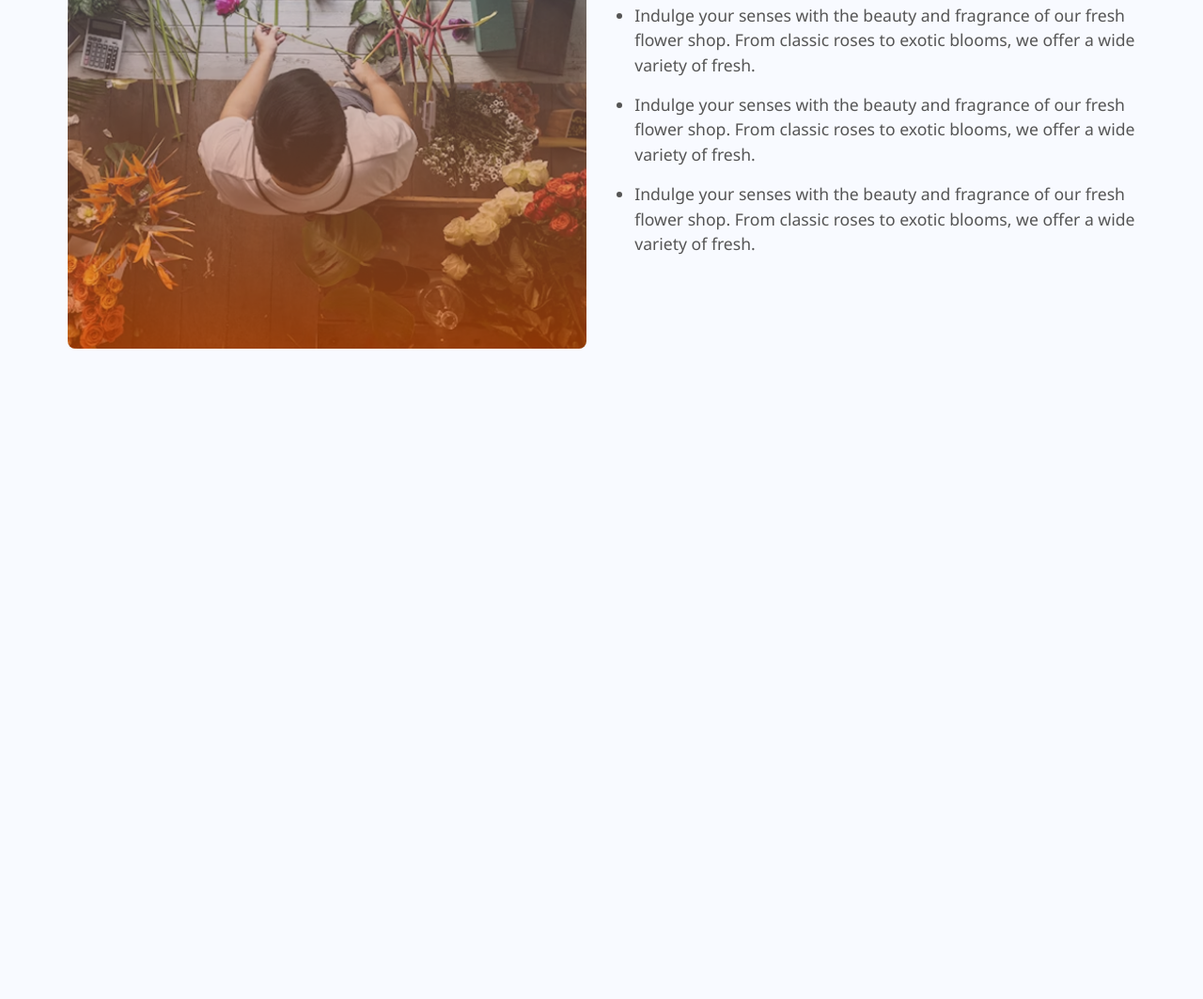
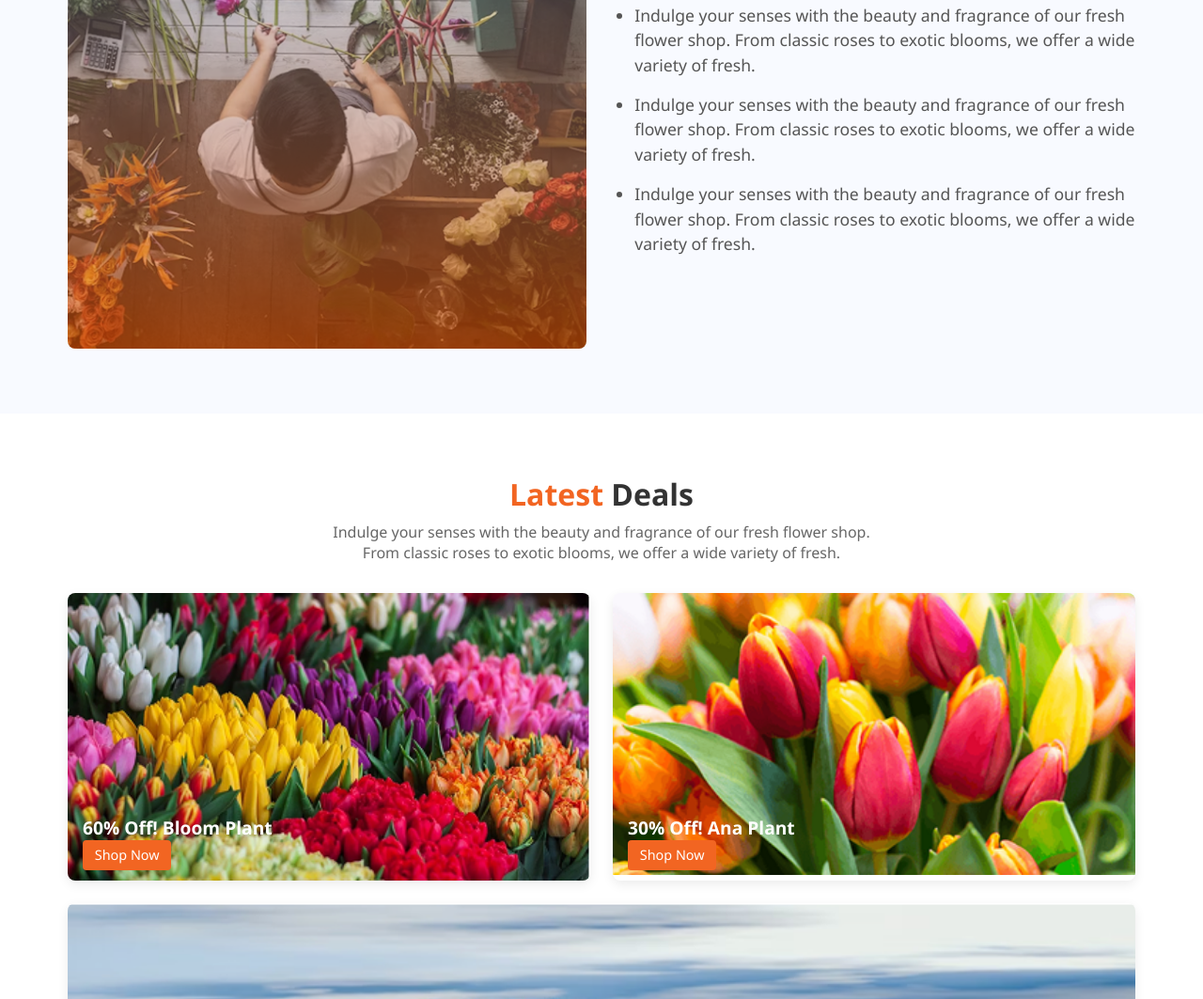
Before and after one commit to shraboni016/Flower-shop, a plain HTML site: page index.html in a window 1280 px wide. Shown: the part 1968-3031 px from the top of the page at 94% size. Before the commit the page ends 2408 px from the top, so only its background shows below. Drawn offline with Linux system fonts and the light colour scheme.

Commit message:
added section latest deals

```diff
--- a/index.html
+++ b/index.html
@@ -140,6 +140,47 @@
     </div>
   </div>
 </section>
+<!-- ===== LATEST DEALS SECTION ===== -->
+<section class="latest-deals">
+  <div class="container">
+    <div class="section-header">
+      <h2><span class="orange">Latest</span> Deals</h2>
+      <p>
+        Indulge your senses with the beauty and fragrance of our fresh flower shop.
+        From classic roses to exotic blooms, we offer a wide variety of fresh.
+      </p>
+    </div>
+
+    <div class="deal-grid">
+      <!-- Deal Card 1 -->
+      <div class="deal-card">
+        <img src="assets/deal-bloom.png" alt="Bloom Plant" />
+        <div class="deal-text">
+          <h3>60% Off! Bloom Plant</h3>
+          <a href="#">Shop Now</a>
+        </div>
+      </div>
+
+      <!-- Deal Card 2 -->
+      <div class="deal-card">
+        <img src="assets/deal-ana.png" alt="Ana Plant" />
+        <div class="deal-text">
+          <h3>30% Off! Ana Plant</h3>
+          <a href="#">Shop Now</a>
+        </div>
+      </div>
+
+      <!-- Deal Card 3 -->
+      <div class="deal-card wide">
+        <img src="assets/deal-zabo.png" alt="Zabo Plant" />
+        <div class="deal-text">
+          <h3>25% Off! Zabo Plant</h3>
+          <a href="#">Shop Now</a>
+        </div>
+      </div>
+    </div>
+  </div>
+</section>
 
 </body>
 </html>
--- a/style.css
+++ b/style.css
@@ -298,3 +298,87 @@ body {
     font-size: 2rem;
   }
 }
+/* ===== LATEST DEALS SECTION ===== */
+.latest-deals {
+  padding: 4rem 0;
+  background-color: #ffffff;
+  text-align: center;
+}
+
+.latest-deals .section-header h2 {
+  font-size: 2rem;
+  margin-bottom: 0.5rem;
+}
+
+.latest-deals .section-header p {
+  color: #666;
+  max-width: 600px;
+  margin: 0 auto 2rem auto;
+}
+
+.deal-grid {
+  display: grid;
+  grid-template-columns: repeat(2, 1fr);
+  gap: 1.5rem;
+}
+
+.deal-card {
+  position: relative;
+  overflow: hidden;
+  border-radius: 8px;
+  box-shadow: 0 4px 12px rgba(0, 0, 0, 0.08);
+}
+
+.deal-card img {
+  width: 100%;
+  height: auto;
+  display: block;
+}
+
+.deal-card .deal-text {
+  position: absolute;
+  bottom: 1rem;
+  left: 1rem;
+  color: white;
+  text-align: left;
+}
+
+.deal-card .deal-text h3 {
+  font-size: 1.2rem;
+  font-weight: bold;
+  margin-bottom: 0.3rem;
+}
+
+.deal-card .deal-text a {
+  color: #fff;
+  background-color: #f26522;
+  padding: 0.4rem 0.8rem;
+  border-radius: 4px;
+  font-size: 0.9rem;
+  text-decoration: none;
+  font-weight: 500;
+}
+
+/* Make the last deal wide */
+.deal-card.wide {
+  grid-column: span 2;
+}
+
+/* ===== RESPONSIVE ===== */
+@media (max-width: 768px) {
+  .deal-grid {
+    grid-template-columns: 1fr;
+  }
+
+  .deal-card.wide {
+    grid-column: span 1;
+  }
+
+  .latest-deals .section-header h2 {
+    font-size: 1.6rem;
+  }
+
+  .deal-card .deal-text h3 {
+    font-size: 1rem;
+  }
+}
```
